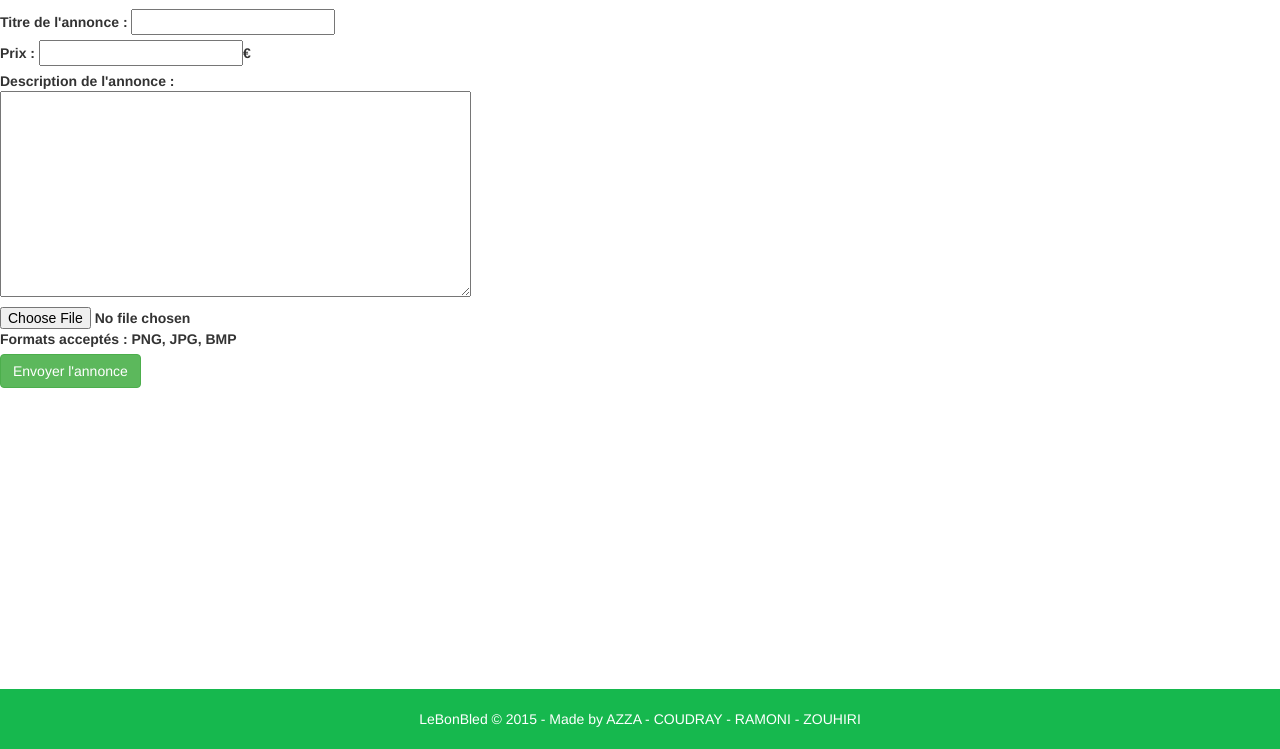
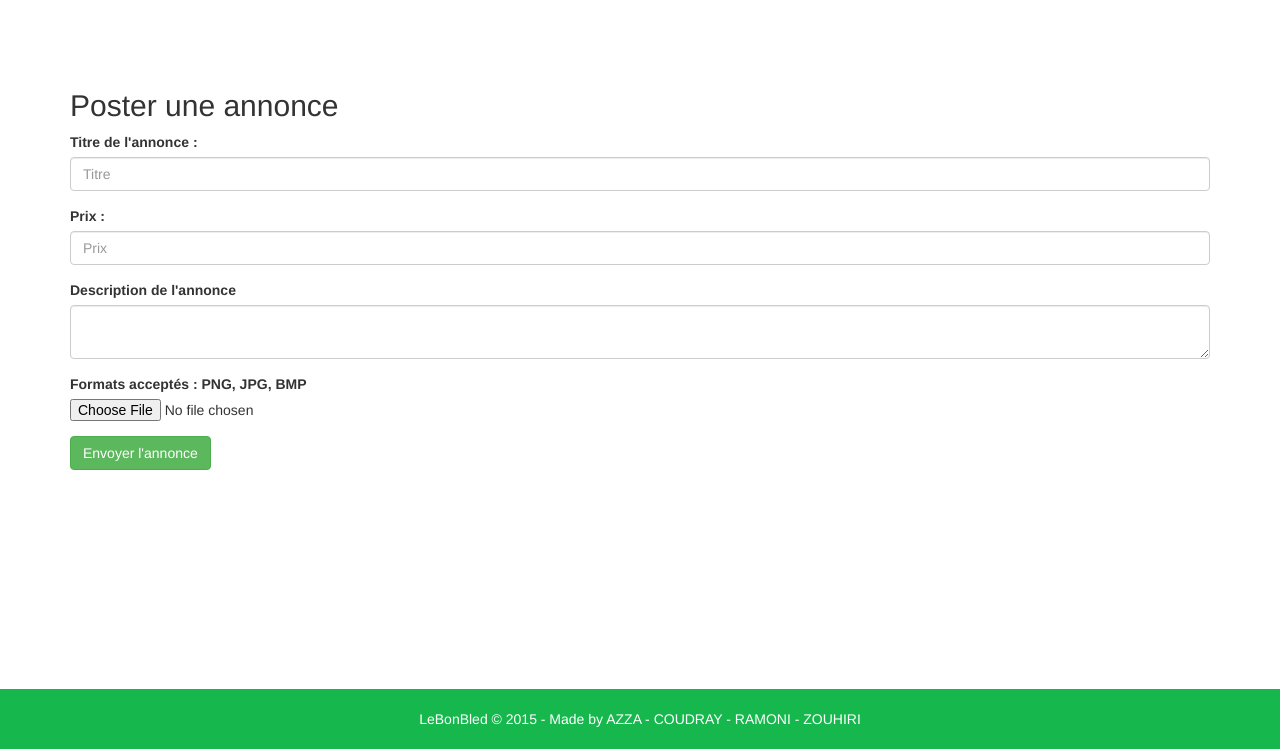
Before and after one commit to MalikZouhiri/LeBonBled, a PHP site: page /publier.php in a window 1280 px wide. Shown: the part 51-800 px from the top of the page. Run offline with PHP 8.4, Linux system fonts and the light colour scheme; a user stored in the database is signed in; some libraries are stand-ins or nearby versions.

Commit message:
Publication d'une annonce
Interface mise à jour

```diff
--- a/publier.php
+++ b/publier.php
@@ -112,15 +112,30 @@ else
 			<?php
 				include("Inclusion/gestion.php");
 			?>
+			<div class="container">
+			<h2>Poster une annonce</h2>
+  <form action="" method="POST" enctype="multipart/form-data">
+    <div class="form-group">
+      <label for="titre">Titre de l'annonce :</label>
+      <input type="titre" class="form-control" id="titre" name="titre" placeholder="Titre">
+    </div>
+    <div class="form-group">
+      <label for="prix">Prix :</label>
+      <input type="prix" class="form-control" id="prix" name="prix" placeholder="Prix">
+    </div>
+	<div class="form-group">
+      <label for="description">Description de l'annonce </label>
+      <textarea type="description" class="form-control" id="description" name="description" placeholder="Description"> </textarea>
+    </div>
+	<div class="form-group">
+      <label for="image">Formats acceptés : PNG, JPG, BMP </label>
+      <input type="file" class="" id="photo" name="photo" />
+    </div>
 
-			<form action="" method="POST" enctype="multipart/form-data">
-				<label for="titre"> Titre de l'annonce : <input type="text" name="titre"/></label><br>
-				<label for="prix"> Prix : <input type="number" name="prix"/>€</label><br>
-				<label for="description"> Description de l'annonce :<br>
-					<textarea rows ="10" cols="50" name="description"></textarea></label><br>
-				<label for="image"><input type="file" name="photo"/> Formats acceptés : PNG, JPG, BMP</label><br>
-				<label for="envoyer"><input type="submit" value="Envoyer l'annonce" name="ok" class="btn btn-success"></label>
-			</form>
+    <input type="submit" class="btn btn-success" name="ok" value="Envoyer l'annonce" />
+  </form>
+</div>
+
 
 			<?php
 				include("Inclusion/footer.php");
```
Also changed, not shown: Image/12.png (added).
